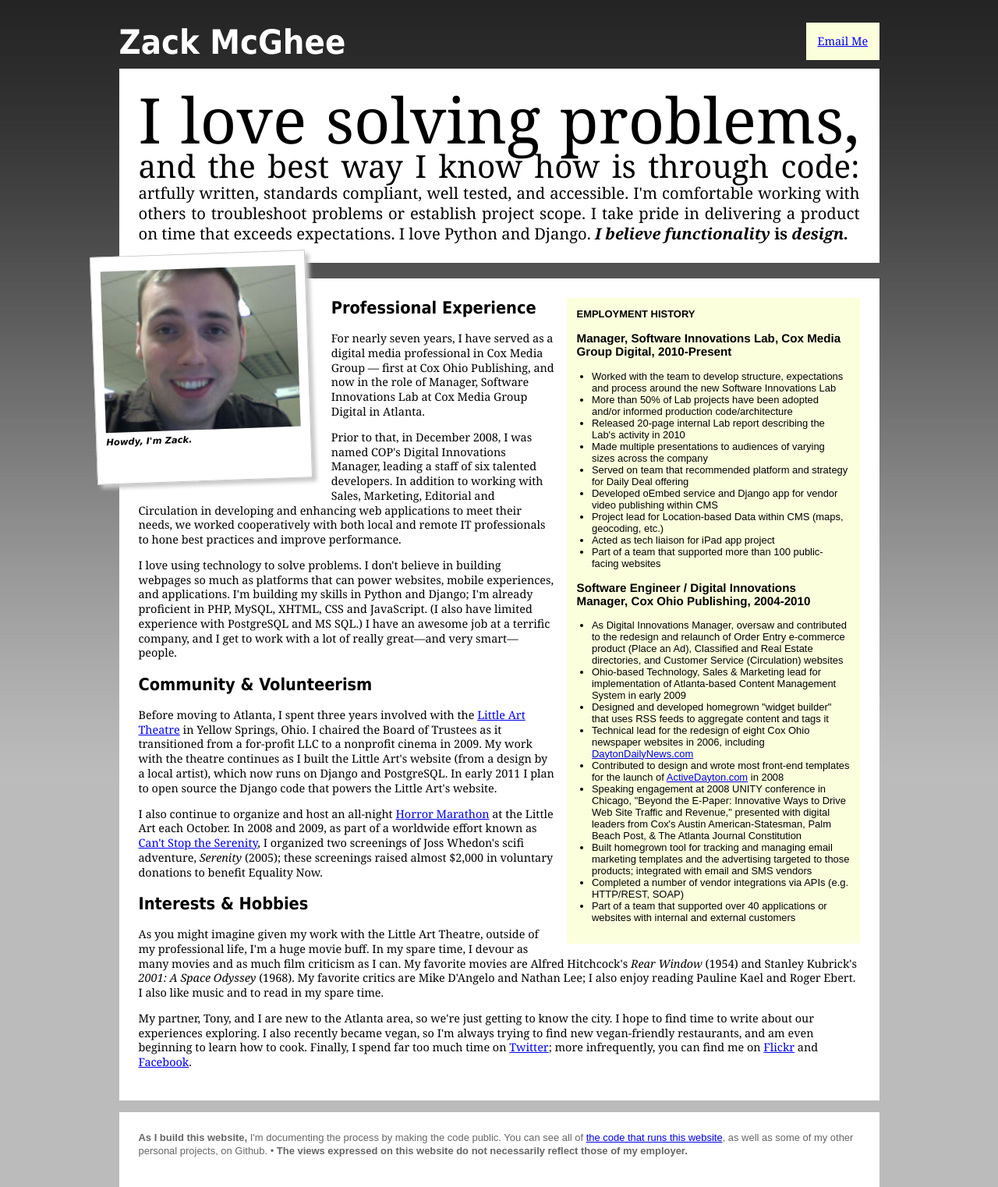
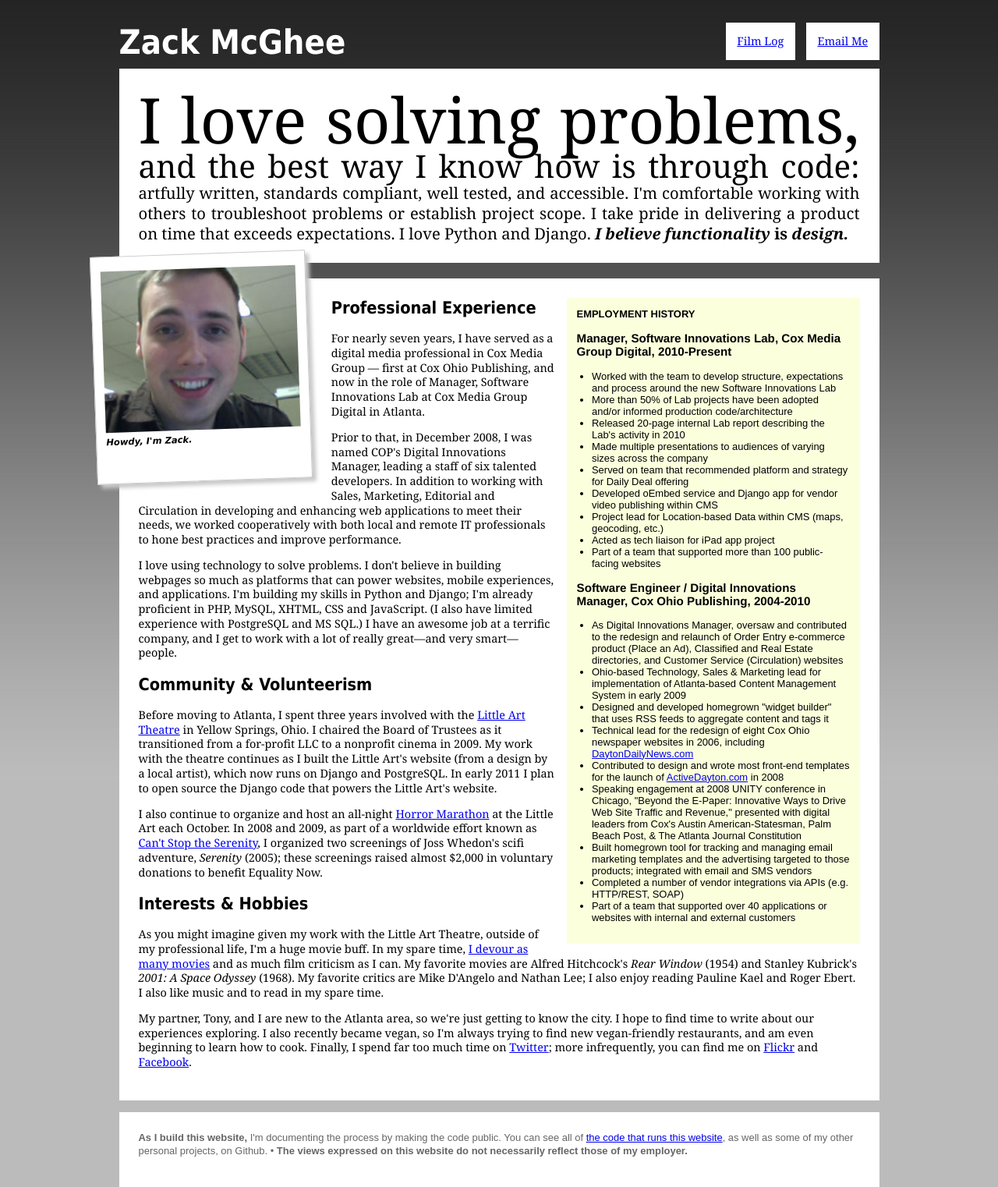
Before and after one commit to zmcghee/clayton, a Django app: template templates/resume.html in a window 1280 px wide. Shown: the whole page at 78% size. Run offline with Django 3.2, Linux system fonts and the light colour scheme; the template is opened without the code that fills it, so the values that code supplies are empty.

Commit message:
Adding film log link to homepage

```diff
--- a/templates/resume.html
+++ b/templates/resume.html
@@ -7,7 +7,7 @@
 body{background:url('{{ MEDIA_URL }}themes/grayscale/gradient.gif') top left repeat-x #bbb;text-align:center;font-family:Georgia,Times,sans-serif;font-size:.9em;margin:0;padding:0}
 body p{line-height:1.3em!important}
 h1,h2,h3,h4,h5,h6{font-family:Amplitude,Tahoma,Helvetica,sans-serif}
-#contact-link{display:block;background:#fcffdc;float:right;padding:1em}
+.nav-link{display:block;background:#fff;float:right;padding:1em;margin-left:1em;}
 #outer-container{width:975px;text-align:left;margin:0 auto}
 #tagline,#container,#footer{background:#fff;padding:25px}
 #tagline,#container{margin-bottom:1em}
@@ -40,7 +40,8 @@ ul { padding-left:1.5em; }
 </head>
 <body>
 <div id="outer-container">
-<a id="contact-link" href="mailto:zackmcghee+website@gmail.com">Email Me</a>
+<a class="nav-link" href="mailto:zackmcghee+website@gmail.com">Email Me</a>
+<a class="nav-link" href="/movies/log/">Film Log</a>
 <h1>Zack McGhee</h1>
 <div id="tagline">
 <p><span class="highlight">I love solving problems,</span> <span class="highlight">and the best way I know how is through code:</span> artfully written, standards compliant, well tested, and accessible. I'm comfortable working with others to troubleshoot problems or establish project scope. I take pride in delivering a product on time that exceeds expectations. I love Python and Django. <strong>I believe functionality <em>is</em> design.</strong></p>
@@ -85,7 +86,7 @@ ul { padding-left:1.5em; }
 <p>Before moving to Atlanta, I spent three years involved with the <a href="http://www.littleart.com/">Little Art Theatre</a> in Yellow Springs, Ohio. I chaired the Board of Trustees as it transitioned from a for-profit LLC to a nonprofit cinema in 2009. My work with the theatre continues as I built the Little Art's website (from a design by a local artist), which now runs on Django and PostgreSQL. In early 2011 I plan to open source the Django code that powers the Little Art's website.</p>
 <p>I also continue to organize and host an all-night <a href="http://www.ohiohorrorfest.com/">Horror Marathon</a> at the Little Art each October. In 2008 and 2009, as part of a worldwide effort known as <a href="http://www.cantstoptheserenity.com/">Can't Stop the Serenity</a>, I organized two screenings of Joss Whedon's scifi adventure, <em>Serenity</em> (2005); these screenings raised almost $2,000 in voluntary donations to benefit Equality Now.</p>
 <h2>Interests &amp; Hobbies</h2>
-<p>As you might imagine given my work with the Little Art Theatre, outside of my professional life, I'm a huge movie buff. In my spare time, I devour as many movies and as much film criticism as I can. My favorite movies are Alfred Hitchcock's <em>Rear Window</em> (1954) and Stanley Kubrick's <em>2001: A Space Odyssey</em> (1968). My favorite critics are Mike D'Angelo and Nathan Lee; I also enjoy reading Pauline Kael and Roger Ebert. I also like music and to read in my spare time.</p>
+<p>As you might imagine given my work with the Little Art Theatre, outside of my professional life, I'm a huge movie buff. In my spare time, <a href="/movies/log/">I devour as many movies</a> and as much film criticism as I can. My favorite movies are Alfred Hitchcock's <em>Rear Window</em> (1954) and Stanley Kubrick's <em>2001: A Space Odyssey</em> (1968). My favorite critics are Mike D'Angelo and Nathan Lee; I also enjoy reading Pauline Kael and Roger Ebert. I also like music and to read in my spare time.</p>
 <p>My partner, Tony, and I are new to the Atlanta area, so we're just getting to know the city. I hope to find time to write about our experiences exploring. I also recently became vegan, so I'm always trying to find new vegan-friendly restaurants, and am even beginning to learn how to cook. Finally, I spend far too much time on <a href="http://twitter.com/zmcghee">Twitter</a>; more infrequently, you can find me on <a href="http://www.flickr.com/photos/zmcghee/">Flickr</a> and <a href="http://www.facebook.com/zmcghee">Facebook</a>.</p>
 </div>
 <div id="footer">
```
